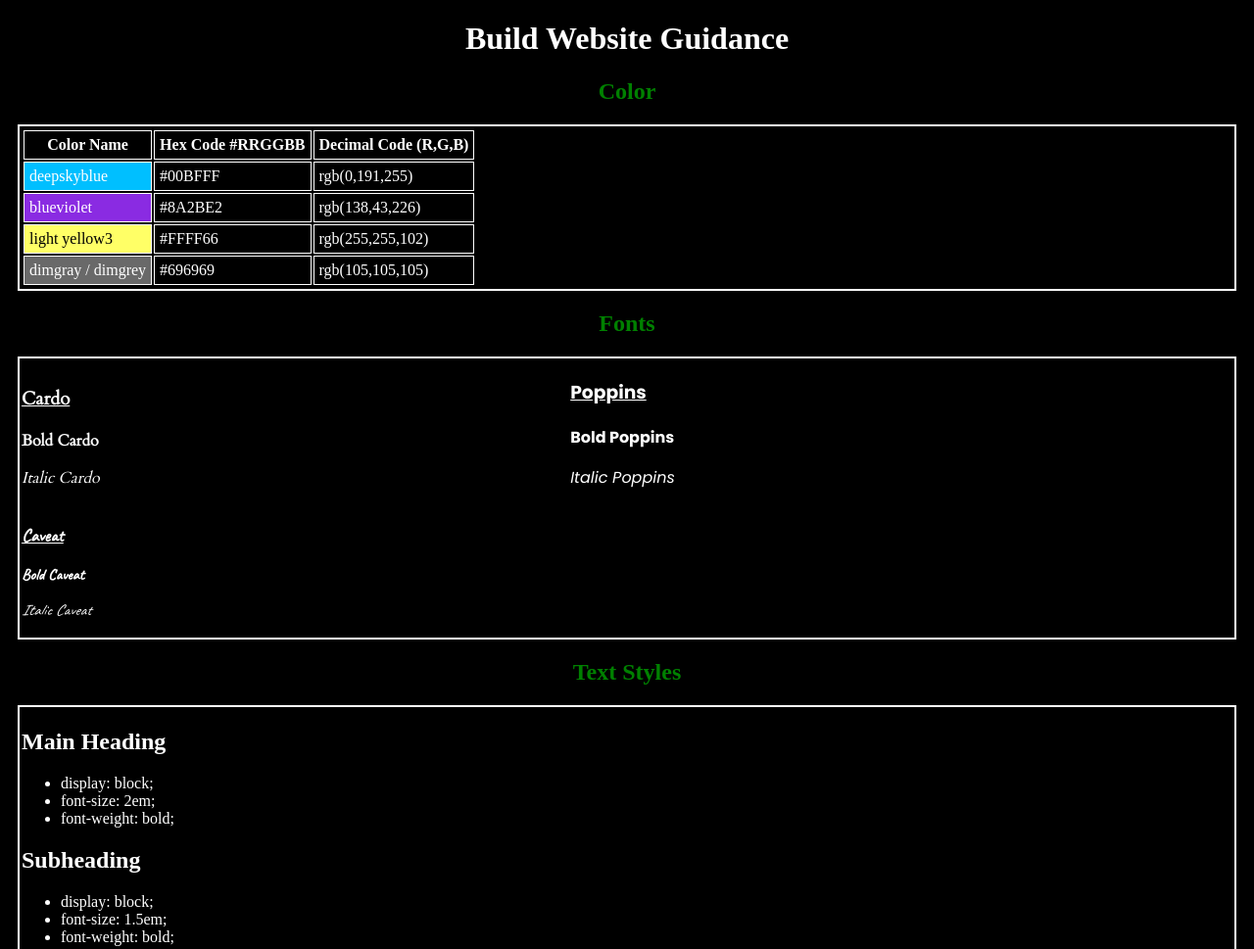
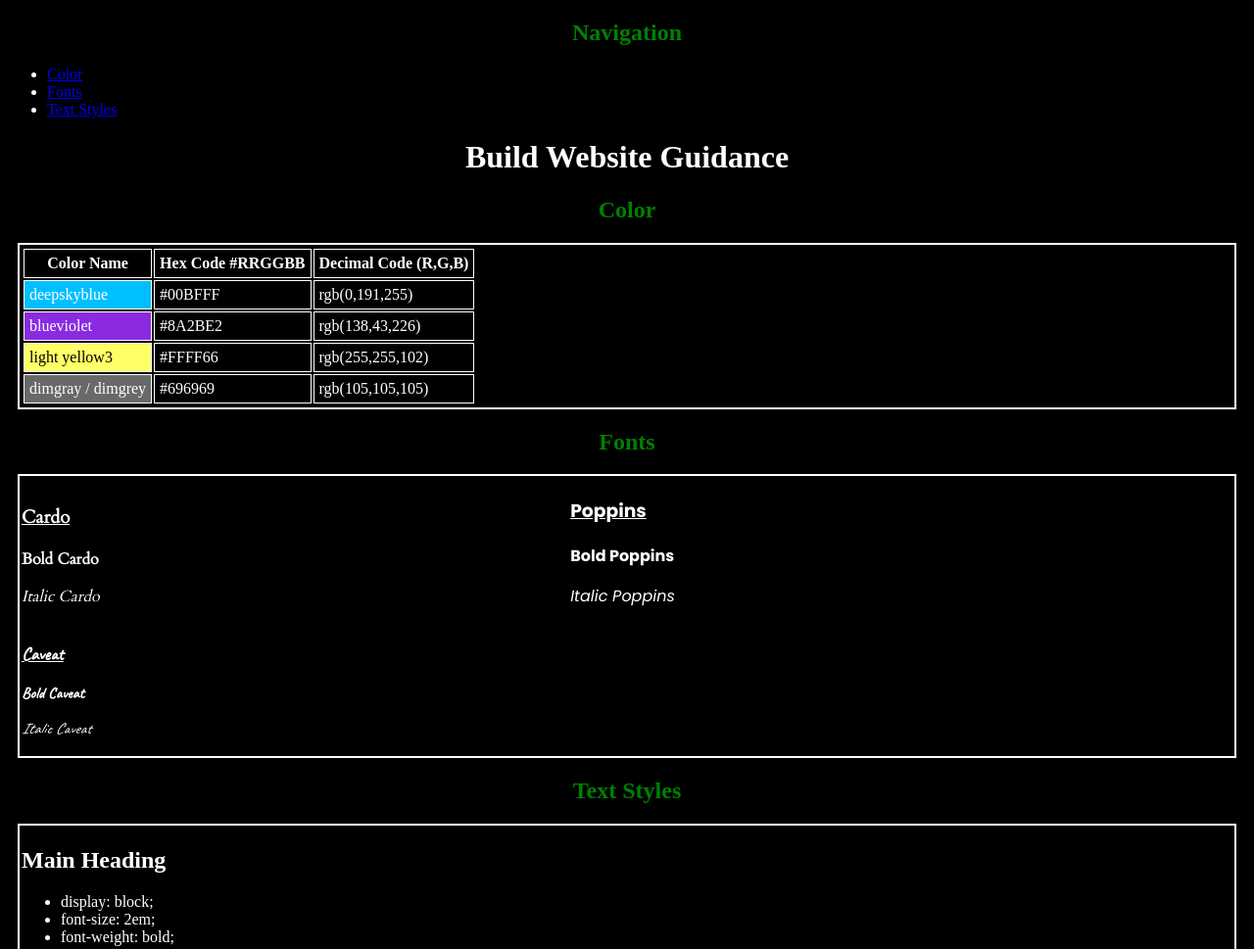
Before and after one commit to bmonroyy/Challenge-Project-Build-a-Website-Design-System, a plain HTML site: page index.html in a window 1280 px wide. Shown: the top 969 px of the page at 98% size. Drawn offline with Linux system fonts and the light colour scheme.

Commit message:
Update index.html
Updated Navigation on top of Body.

```diff
--- a/index.html
+++ b/index.html
@@ -12,12 +12,21 @@
     <link href="/styles.css" type="text/css" rel="stylesheet">
 </head>
 
+<nav>
+  <h2>Navigation</h2>
+  <ul>
+    <li><a href="#color">Color</a></li>
+    <li><a href="#fonts">Fonts</a></li>
+    <li><a href="#textStyles">Text Styles</a></li>
+  </ul>
+</nav>
+
 <body>
     <header>
         <h1>Build Website Guidance</h1>
     </header>
 
-    <h2>Color</h2>
+    <h2><a id="color">Color</a></h2>
 
     <section class="subject">
         <table class="tableColor">
@@ -54,7 +63,7 @@
 
     </section>
 
-    <h2>Fonts</h2>
+    <h2><a id="fonts">Fonts</a></h2>
 
     <section class="subject">
       <div class="font-container">
@@ -82,7 +91,7 @@
       </div>
     </section>
 
-    <h2>Text Styles</h2>
+    <h2><a id="textStyles">Text Styles</a></h2>
 
     <section class="subject">
       <h1 class="h1">Main Heading</h1>
```
